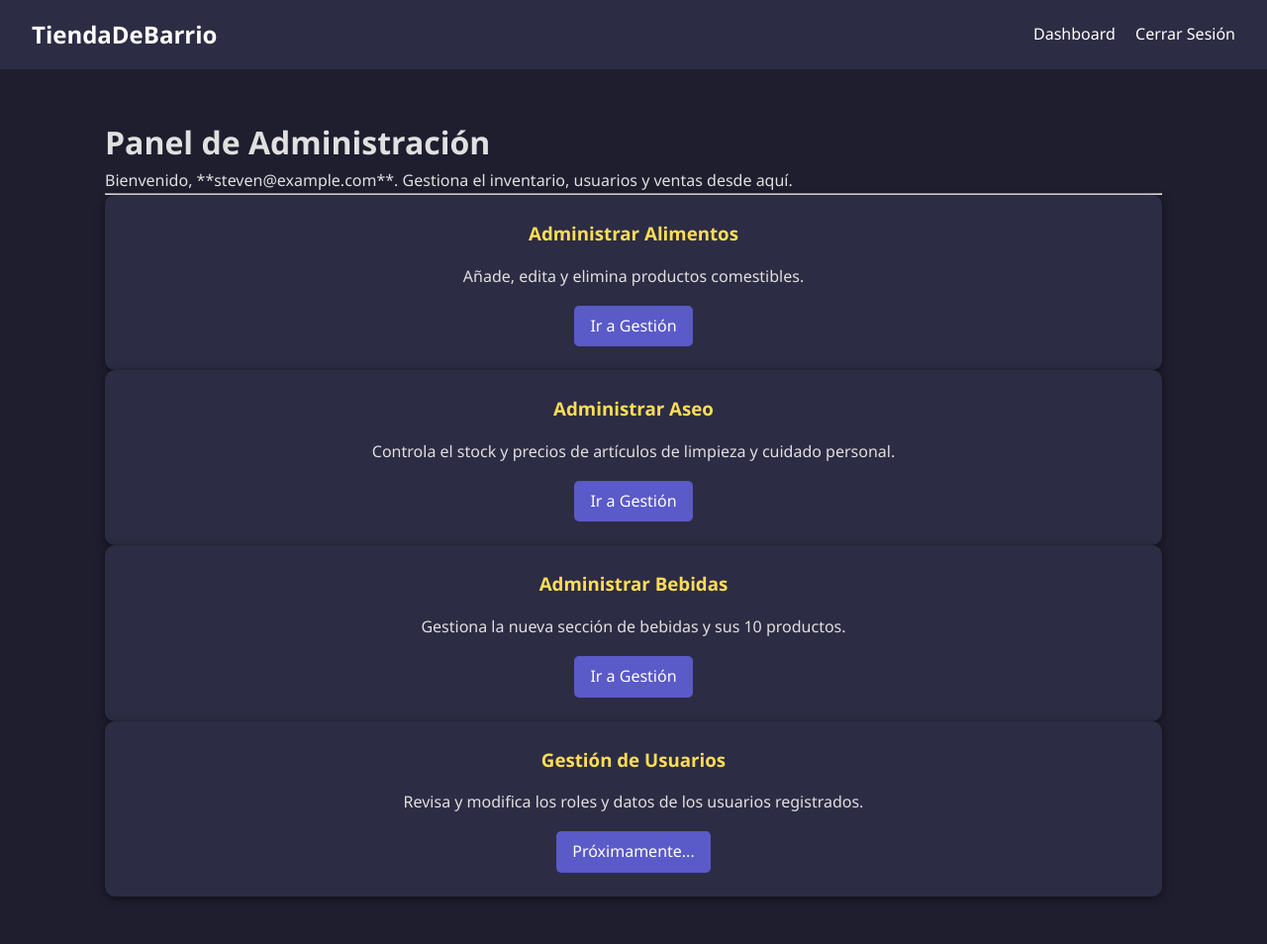
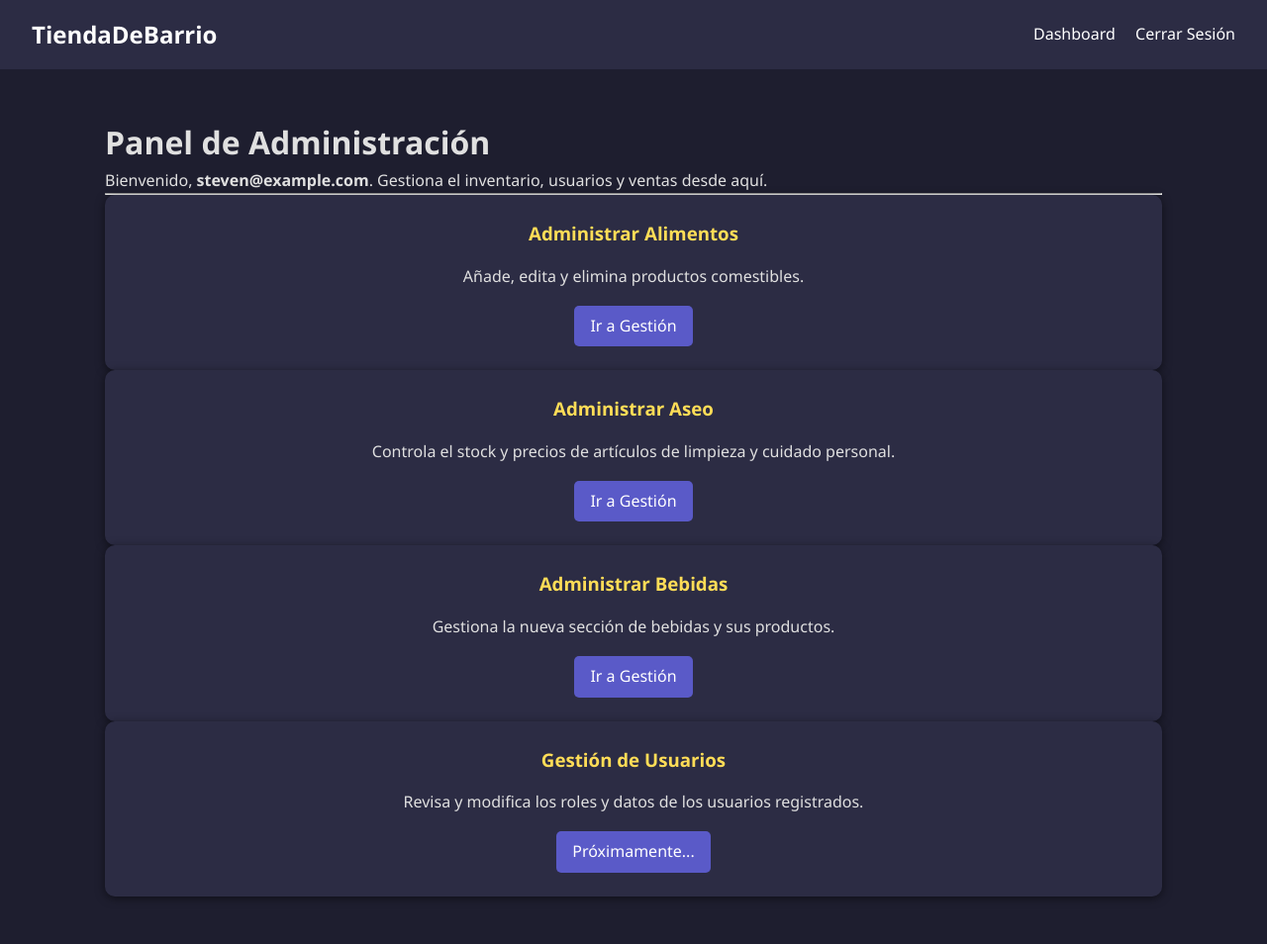
Before and after one commit to gordillogohan2006-gif/Mi_Tienda, a PHP site: page /admin/admin_crud.php in a window 1280 px wide. Shown: the whole page at 99% size. Run offline with PHP 8.4, Linux system fonts and the light colour scheme; a user stored in the database is signed in.

Commit message:
Refactor admin_crud.php for improved structure

```diff
--- a/admin/admin_crud.php
+++ b/admin/admin_crud.php
@@ -1,21 +1,28 @@
 <?php
+
 session_start();
 require_once __DIR__ . '/../backend/conexion.php';
+
 if (!isset($_SESSION['user_id'])) {
     header('Location: ../public/login.php');
     exit;
 }
-// Verificar si es administrador antes de mostrar el panel
-if (($_SESSION['role'] ?? 'user') !== 'admin') {
-    // Si no es admin, redirigir al dashboard normal o al inicio
+
+
+$user_role = $_SESSION['role'] ?? 'user';
+if ($user_role !== 'admin') {
     header('Location: ../public/index.php');
     exit;
 }
+
+
+$admin_name = htmlspecialchars($_SESSION['username'] ?? 'Administrador');
 ?>
-<!doctype html>
-<html>
+<!DOCTYPE html>
+<html lang="es">
 <head>
     <meta charset="utf-8">
+    <meta name="viewport" content="width=device-width, initial-scale=1.0">
     <title>Panel Admin - TiendaDeBarrio</title>
     <link rel="stylesheet" href="../css/estilo_general.css">
     <link rel="stylesheet" href="../css/estilo_admin.css">
@@ -28,42 +35,40 @@ if (($_SESSION['role'] ?? 'user') !== 'admin') {
             <a href="../backend/logout.php">Cerrar Sesión</a>
         </div>
     </nav>
+
     <main class="container">
         <header class="admin-header">
             <h1>Panel de Administración</h1>
-    <p class="subtitle">Bienvenido, **<?= htmlspecialchars($_SESSION['username'] ?? 'Administrador') ?>**. Gestiona el inventario, usuarios y ventas desde aquí.</p>
+            <p class="subtitle">Bienvenido, <strong><?php echo $admin_name; ?></strong>. Gestiona el inventario, usuarios y ventas desde aquí.</p>
         </header>
 
         <hr>
 
         <section class="dashboard-grid">
-
-    <div class="card card-alimentos">
+            <article class="card card-alimentos">
                 <h3>Administrar Alimentos</h3>
                 <p>Añade, edita y elimina productos comestibles.</p>
                 <a class="btn btn-primary" href="../productos/index.php?table=alimentos">Ir a Gestión</a>
-    </div>
+            </article>
 
-    <div class="card card-aseo">
+            <article class="card card-aseo">
                 <h3>Administrar Aseo</h3>
                 <p>Controla el stock y precios de artículos de limpieza y cuidado personal.</p>
                 <a class="btn btn-primary" href="../productos/index.php?table=aseo">Ir a Gestión</a>
-    </div>
+            </article>
 
-    <div class="card card-bebidas">
+            <article class="card card-bebidas">
                 <h3>Administrar Bebidas</h3>
-        <p>Gestiona la nueva sección de bebidas y sus 10 productos.</p>
+                <p>Gestiona la nueva sección de bebidas y sus productos.</p>
                 <a class="btn btn-primary" href="../productos/index.php?table=bebidas">Ir a Gestión</a>
-    </div>
+            </article>
 
-    <div class="card card-usuarios">
+            <article class="card card-usuarios">
                 <h3>Gestión de Usuarios</h3>
                 <p>Revisa y modifica los roles y datos de los usuarios registrados.</p>
                 <a class="btn btn-secondary" href="#">Próximamente...</a>
-    </div>
-
+            </article>
         </section>
-
     </main>
 </body>
 </html>
```
Lines whose indentation alone changed are shown as unchanged.
